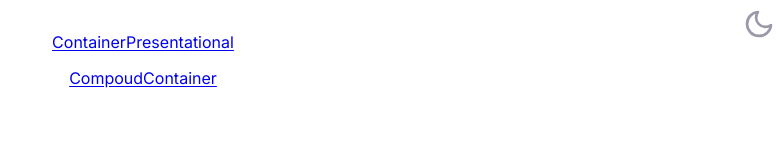
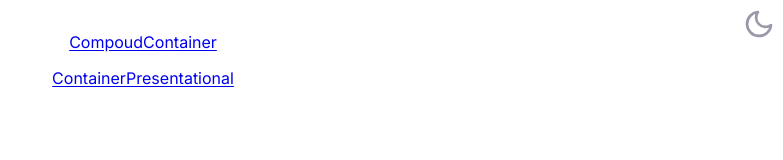
Before and after one commit to catharygr/patrones-react-nextjs, a Next.js app: page / in a window 1280 px wide. Shown: the top 160 px of the page, without its empty margins (497-1280 px from the left). Built offline with nearby package versions, Linux system fonts and the light colour scheme.

Commit message:
Trabajando en Menus.jsx

```diff
--- a/src/app/componentes/menu/Menus.jsx
+++ b/src/app/componentes/menu/Menus.jsx
@@ -4,7 +4,7 @@ import styles from "./Menus.module.css";
 
 const MenuContext = createContext();
 
-export const Menu = ({ children }) => {
+export const Menus = ({ children }) => {
   const [activeColor, setActiveColor] = useState(null);
 
   const handleItemClick = (color) => {
--- a/src/app/page.js
+++ b/src/app/page.js
@@ -4,8 +4,8 @@ import Link from "next/link";
 export default function Home() {
   return (
     <main className={styles.container}>
+      <Link href="/menu">CompoudContainer</Link>
       <Link href="/counter">ContainerPresentational</Link>
-      <Link href="/menu">CompoudContainer</Link>
     </main>
   );
 }
```
